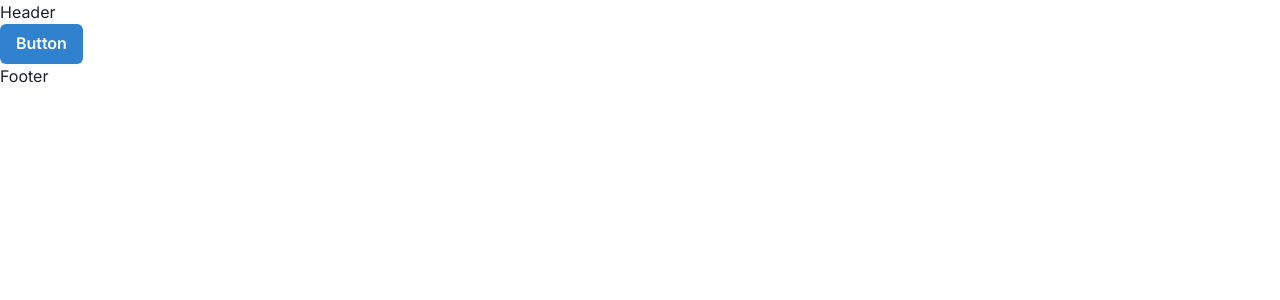
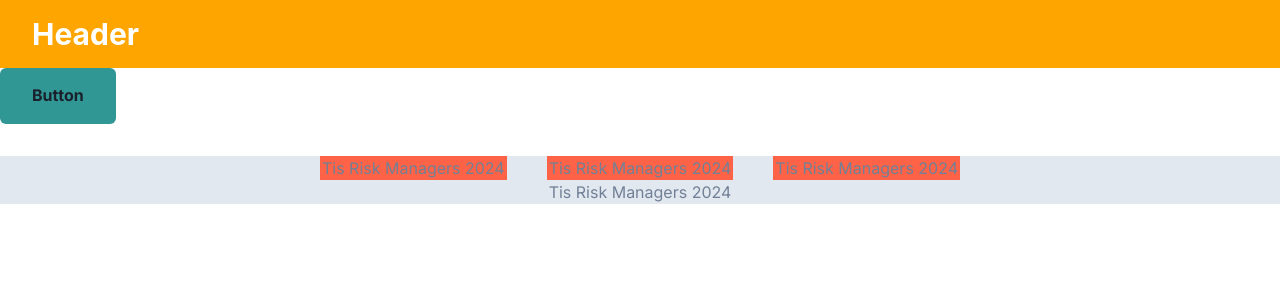
Before and after one commit to Pieter-Rees/tisrm2, a Next.js app: page / in a window 1280 px wide. Shown: the top 300 px of the page. Built offline with nearby package versions, Linux system fonts and the light colour scheme.

Commit message:
added theme styles and some data

```diff
--- a/src/app/page.js
+++ b/src/app/page.js
@@ -1,5 +1,5 @@
 import { Button, ButtonGroup } from '@chakra-ui/react'
 
 export default function Homepage() {
-  return <h1><Button colorScheme='blue'>Button</Button></h1>
+  return <h1><Button colorScheme='blue' size='xl'>Button</Button></h1>
 }
--- a/src/app/providers.js
+++ b/src/app/providers.js
@@ -1,8 +1,8 @@
-// app/providers.tsx
 'use client'
 
+import theme from './theme'
 import { ChakraProvider } from '@chakra-ui/react'
 
 export function Providers({ children }) {
-    return <ChakraProvider>{children}</ChakraProvider>
+    return <ChakraProvider theme={theme}>{children}</ChakraProvider>
 }
--- /dev/null
+++ b/src/app/theme.js
@@ -0,0 +1,43 @@
+import { extendTheme } from '@chakra-ui/react'
+
+const theme = extendTheme({
+    colors: {
+        brand: {
+            100: 'orange',
+            // ...
+            900: '#1a202c',
+        },
+    },
+
+    components: {
+        Button: {
+            baseStyle: {
+                fontWeight: 'bold', // Normally, it is "semibold"
+            },
+            sizes: {
+                xl: {
+                    h: '56px',
+                    fontSize: 'lg',
+                    px: '32px',
+                },
+            },
+            variants: {
+                'with-shadow': {
+                    bg: 'red.400',
+                    boxShadow: '0 0 2px 2px #efdfde',
+                },
+                sm: {
+                    bg: 'teal.500',
+                    fontSize: 'md',
+                },
+            },
+            defaultProps: {
+                size: 'lg', // default is md
+                variant: 'sm', // default is solid
+                colorScheme: 'green', // default is gray
+            },
+        },
+    },
+})
+
+export default theme
--- a/src/components/footer/page.js
+++ b/src/components/footer/page.js
@@ -1,3 +1,32 @@
+import { Box, Text, SimpleGrid, Container } from "@chakra-ui/react";
+
 export default function Footer() {
-    return <h1>Footer</h1>
+    return (
+        <Box bg="gray.200" mt={8}>
+            <Container maxW='2xl'>
+                <SimpleGrid minChildWidth='120px' spacing='40px'>
+                    <Box bg='tomato'>
+                        <Text textAlign="center" color="gray.500">
+                            Tis Risk Managers 2024
+                        </Text>
+                    </Box>
+                    <Box bg='tomato'>
+                        <Text textAlign="center" color="gray.500">
+                            Tis Risk Managers 2024
+                        </Text>
+                    </Box>
+                    <Box bg='tomato'>
+                        <Text textAlign="center" color="gray.500">
+                            Tis Risk Managers 2024
+                        </Text>
+                    </Box>
+                </SimpleGrid>
+                <Box >
+                    <Text textAlign="center" color="gray.500">
+                        Tis Risk Managers 2024
+                    </Text>
+                </Box>
+            </Container>
+        </Box>
+    );
 }
--- a/src/components/header/page.js
+++ b/src/components/header/page.js
@@ -1,3 +1,11 @@
+import { Box, Heading } from "@chakra-ui/react";
+
 export default function Header() {
-    return <h1>Header</h1>
+    return (
+        <Box bg="brand.100" py={4} px={8}>
+            <Heading color="white" size="lg">
+                Header
+            </Heading>
+        </Box>
+    );
 }
```
Also changed, not shown: src/data/general.js (added, +9 -0 lines).
